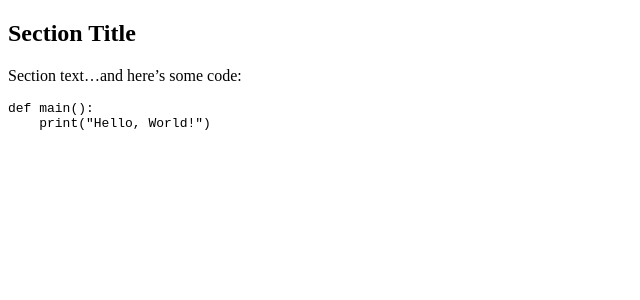
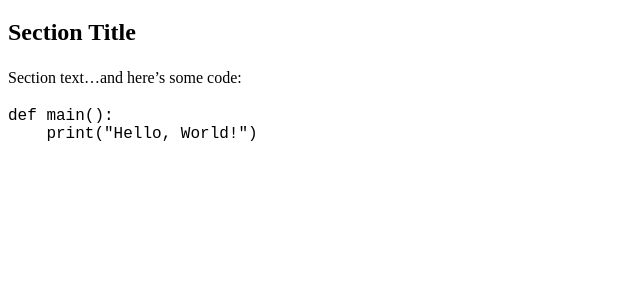
Before and after one commit to dvon/cgbk, a Jekyll site: the page built from index.md, in a window 1280 px wide. Shown: the top 300 px of the page, without its empty margins (0-640 px from the left). Built offline with Jekyll 4.4.1, drawn with Linux system fonts in a browser that asks for light colours; some web fonts are replaced; Markdown is read by kramdown in place of the engine named in the settings.

Commit message:
Update default.html

```diff
--- a/_layouts/default.html
+++ b/_layouts/default.html
@@ -2,6 +2,7 @@
 <html>
     <head>
         <meta charset="UTF-8">
+        <link rel="stylesheet" href="css/fonts.css" />
         <link rel="stylesheet" href="css/trac.css" />
     </head>
     <body>
```
